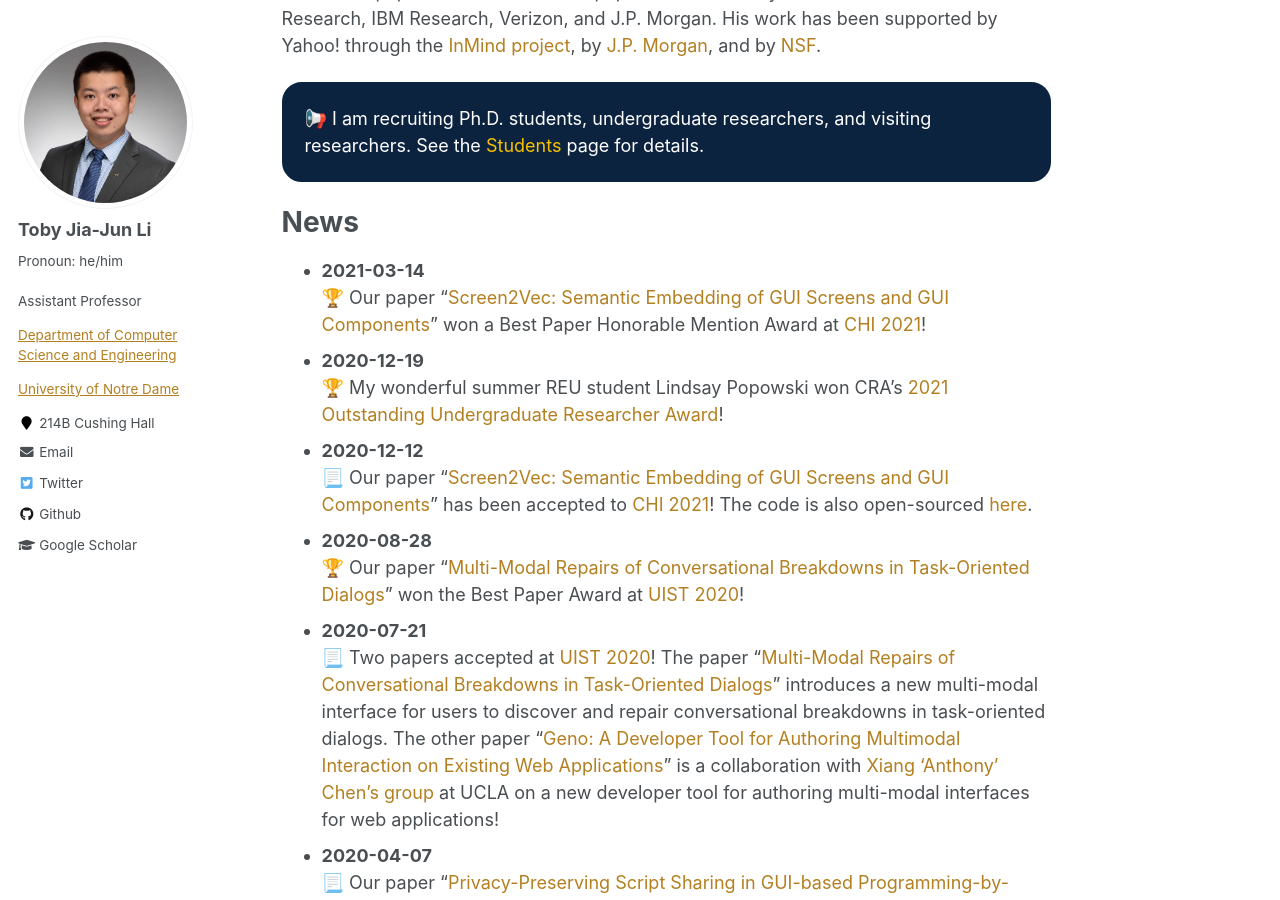
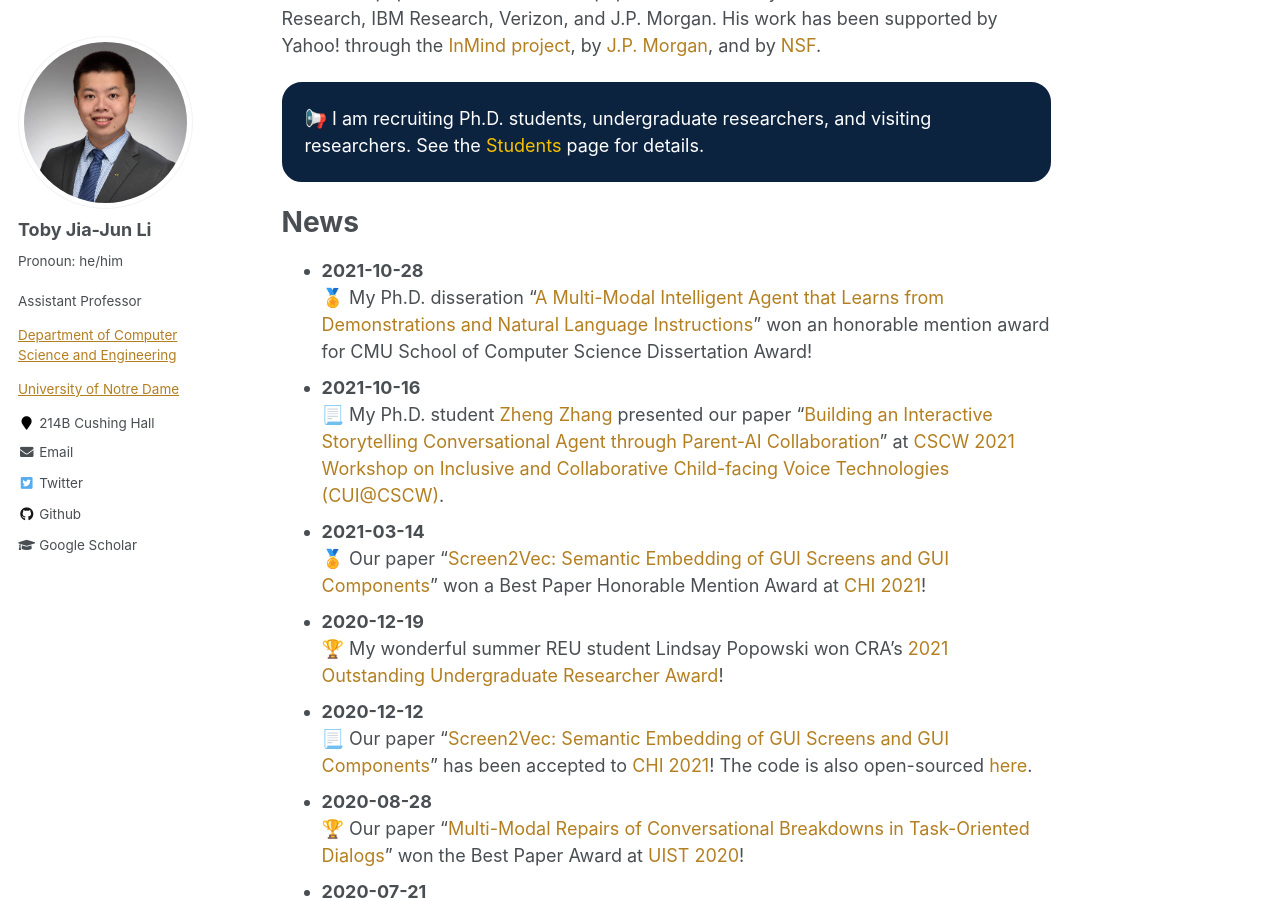
Before and after one commit to yuhuang-lab/yuhuang-lab.github.io, a Jekyll site: the page built from _pages/about.md, in a window 1280 px wide and 900 px high, scrolled down 789 px. Built offline with Jekyll 4.4.1, drawn with Linux system fonts in a browser that asks for light colours.

Commit message:
Update about.md

```diff
--- a/_pages/about.md
+++ b/_pages/about.md
@@ -21,8 +21,12 @@ Toby publishes at premier academic venues across HCI, NLP, and systems (e.g., CH
 
 News
 ======
+* **2021-10-28**<br>
+🏅 My Ph.D. disseration “[A Multi-Modal Intelligent Agent that Learns from Demonstrations and Natural Language Instructions](/files/TobyLi_Thesis.pdf)” won an honorable mention award for CMU School of Computer Science Dissertation Award!
+* **2021-10-16**<br>
+📃 My Ph.D. student [Zheng Zhang](http://zhengzhang.me/) presented our paper "[Building an Interactive Storytelling Conversational Agent through Parent-AI Collaboration](https://www.conversationaluserinterfaces.org/workshops/CSCW2021/pdfs/5-Zhang.pdf)" at [CSCW 2021 Workshop on Inclusive and Collaborative Child-facing Voice Technologies (CUI@CSCW)](https://www.conversationaluserinterfaces.org/workshops/CSCW2021/).
 * **2021-03-14**<br>
-🏆 Our paper “[Screen2Vec: Semantic Embedding of GUI Screens and GUI Components](https://arxiv.org/abs/2101.11103)” won a Best Paper Honorable Mention Award at [CHI 2021](https://chi2021.acm.org/)!
+🏅 Our paper “[Screen2Vec: Semantic Embedding of GUI Screens and GUI Components](https://arxiv.org/abs/2101.11103)” won a Best Paper Honorable Mention Award at [CHI 2021](https://chi2021.acm.org/)!
 * **2020-12-19**<br>
 🏆 My wonderful summer REU student Lindsay Popowski won CRA's  [2021 Outstanding Undergraduate Researcher Award](https://cra.org/2021-outstanding-undergraduate-researcher-award-recipients/)!
 * **2020-12-12**<br>
```
